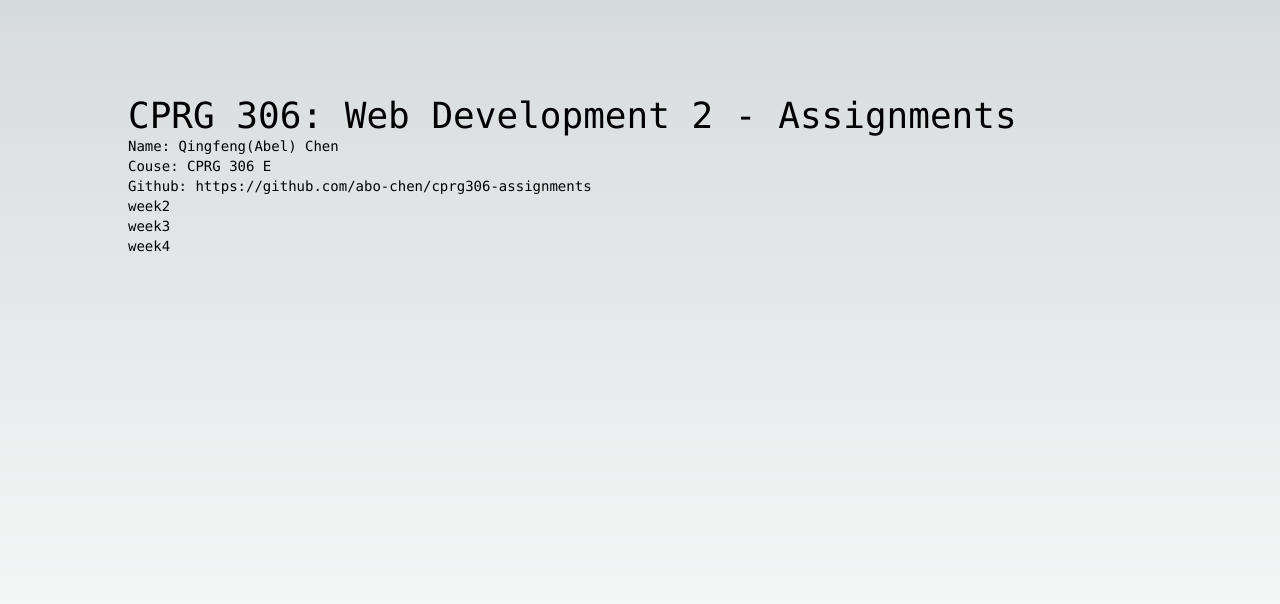
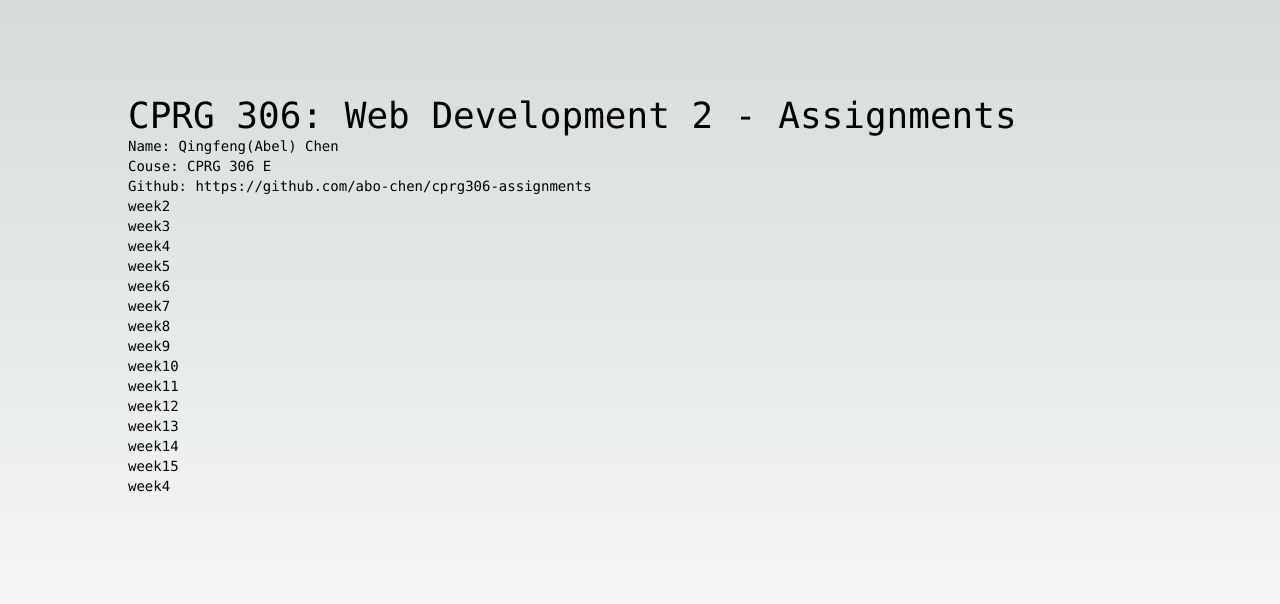
Before and after one commit to abo-chen/cprg306-assignments, a Next.js app: page / in a window 1280 px wide. Shown: the top 604 px of the page. Built offline with nearby package versions, Linux system fonts and the light colour scheme.

Commit message:
Update page.js

```diff
--- a/app/page.js
+++ b/app/page.js
@@ -1,15 +1,27 @@
-import Image from "next/image";
+import Link from "next/link";
 import StudentInfo from "./StudentInfo";
 
 export default function Home() {
   return (
-    <main class="flex min-h-screen flex-col items-center justify-between p-24">
-      <div class="z-10 max-w-5xl w-full items-center justify-between font-mono text-sm">
+    <main className="flex min-h-screen flex-col items-center justify-between p-24">
+      <div className="z-10 max-w-5xl w-full items-center justify-between font-mono text-sm">
         <h1 className="text-4xl">CPRG 306: Web Development 2 - Assignments</h1>
         <StudentInfo />
         <ul>
-          <li><a href="week2">week2</a></li>
-          <li>week3</li>
+          <li><Link href="week2">week2</Link></li>
+          <li><Link href="week3">week3</Link></li>
+          <li><Link href="week4">week4</Link></li>
+          <li><Link href="week5">week5</Link></li>
+          <li><Link href="week6">week6</Link></li>
+          <li><Link href="week7">week7</Link></li>
+          <li><Link href="week8">week8</Link></li>
+          <li><Link href="week9">week9</Link></li>
+          <li><Link href="week10">week10</Link></li>
+          <li><Link href="week11">week11</Link></li>
+          <li><Link href="week12">week12</Link></li>
+          <li><Link href="week13">week13</Link></li>
+          <li><Link href="week14">week14</Link></li>
+          <li><Link href="week15">week15</Link></li>
           <li>week4</li>
         </ul>
       </div>
```
